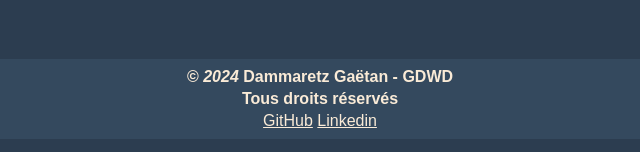
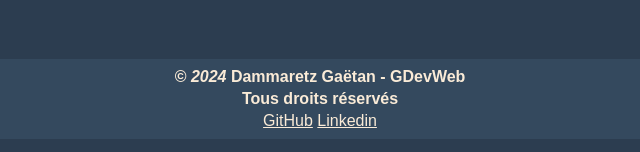
Before and after one commit to GDevWeb/mon_api_pokemon, a plain HTML site: page index.html in a window 1280 px wide. Shown: the part 645-797 px from the top of the page, 320-960 px from the left. Drawn offline with Linux system fonts and the light colour scheme.

Commit message:
Update index.html

```diff
--- a/index.html
+++ b/index.html
@@ -53,7 +53,7 @@
 
     <footer>
       <div class="footer-content">
-        <p>&copy; <span id="currentYear"></span> Dammaretz Gaëtan - GDWD</p><p>Tous droits réservés</p>
+        <p>&copy; <span id="currentYear"></span> Dammaretz Gaëtan - GDevWeb</p><p>Tous droits réservés</p>
         <div class="footer-links">
           <a href="https://github.com/Aescanor" target="_blank">GitHub</a>
           <a href="https://www.linkedin.com/in/ga%C3%ABtan-dammaretz/" target="_blank">Linkedin</a>
```
